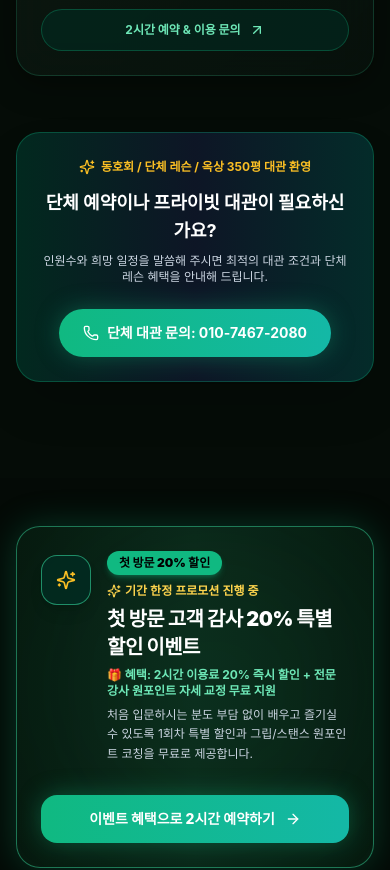
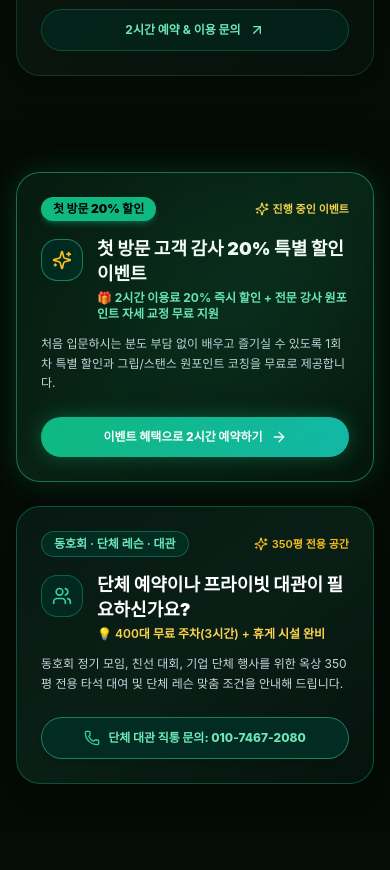
Before and after one commit to imgeon444-eng/simin-parkgolf-, a React (Vite) app: page / in a window 390 px wide. Shown: the part 5480-6350 px from the top of the page. Built offline with nearby package versions, Linux system fonts and the light colour scheme; no server answers; the database is empty; a web font is replaced by a local one.

Commit message:
design: split promo event and group rental banner into balanced 2-column dual bento grid

```diff
--- a/src/components/Facilities.tsx
+++ b/src/components/Facilities.tsx
@@ -8,7 +8,6 @@ import {
   CalendarCheck,
   Check,
   Sparkles,
-  Phone,
   ArrowUpRight
 } from 'lucide-react';
 
@@ -108,7 +107,7 @@ export const Facilities: React.FC = () => {
     : facilityList.filter(item => item.category === filter);
 
   return (
-    <section id="facilities" className="py-24 px-4 sm:px-6 lg:px-8 relative bg-[#050e08]/60">
+    <section id="facilities" className="pt-24 pb-12 px-4 sm:px-6 lg:px-8 relative bg-[#050e08]/60">
       <div className="max-w-7xl mx-auto">
         {/* 섹션 헤더 */}
         <div className="text-center max-w-3xl mx-auto mb-14">
@@ -124,7 +123,7 @@ export const Facilities: React.FC = () => {
             옥상 350평 실외 숏게임장부터 최신 스크린, 맞춤 레슨, 공식 용품샵, 대여까지 완벽하게 준비되어 있습니다.
           </p>
 
-          {/* 필터 탭 (21st.dev 알약형 탭) */}
+          {/* 필터 탭 */}
           <div className="flex flex-wrap items-center justify-center gap-2 mt-8">
             {[
               { label: '전체 보기', value: 'all' },
@@ -206,34 +205,6 @@ export const Facilities: React.FC = () => {
             );
           })}
         </div>
-
-        {/* 하단 단체 및 대관 안내 배너 */}
-        <motion.div
-          initial={{ opacity: 0, y: 20 }}
-          whileInView={{ opacity: 1, y: 0 }}
-          viewport={{ once: true }}
-          className="mt-14 p-6 sm:p-8 rounded-3xl bg-gradient-to-r from-emerald-950/90 via-slate-900/90 to-teal-950/90 border border-emerald-500/30 flex flex-col sm:flex-row items-center justify-between gap-6 shadow-2xl"
-        >
-          <div className="space-y-2 text-center sm:text-left">
-            <div className="inline-flex items-center gap-1.5 text-xs font-bold text-amber-400">
-              <Sparkles className="w-4 h-4" />
-              <span>동호회 / 단체 레슨 / 옥상 350평 대관 환영</span>
-            </div>
-            <h4 className="text-lg sm:text-xl font-bold text-white">
-              단체 예약이나 프라이빗 대관이 필요하신가요?
-            </h4>
-            <p className="text-xs sm:text-sm text-slate-300">
-              인원수와 희망 일정을 말씀해 주시면 최적의 대관 조건과 단체 레슨 혜택을 안내해 드립니다.
-            </p>
-          </div>
-          <a
-            href="tel:010-7467-2080"
-            className="shrink-0 inline-flex items-center gap-2 px-6 py-3.5 rounded-full bg-gradient-to-r from-emerald-500 to-teal-500 hover:from-emerald-400 hover:to-teal-400 text-white font-bold text-sm shadow-[0_0_25px_rgba(16,185,129,0.35)] transition-transform duration-300 hover:scale-105 active:scale-95"
-          >
-            <Phone className="w-4 h-4" />
-            <span>단체 대관 문의: 010-7467-2080</span>
-          </a>
-        </motion.div>
       </div>
     </section>
   );
--- a/src/components/PromoSection.tsx
+++ b/src/components/PromoSection.tsx
@@ -4,12 +4,13 @@ import {
   Gift,
   Sparkles,
   ArrowRight,
-  CheckCircle2,
   Leaf,
   Users,
   Award,
   Heart,
-  CalendarCheck
+  CalendarCheck,
+  Phone,
+  Building2
 } from 'lucide-react';
 import { PROMO_PRESETS, subscribePromoConfig } from '../lib/firebase';
 import { EventPromoConfig } from '../types';
@@ -42,89 +43,145 @@ export const PromoSection: React.FC = () => {
 
   return (
     <section id="events" className="py-12 px-4 sm:px-6 lg:px-8 relative bg-[#040a06]">
-      <div className="max-w-6xl mx-auto">
+      <div className="max-w-7xl mx-auto">
+        {/* ✨ 좌우 2분할 듀얼 벤토 그리드 레이아웃 */}
+        <div className="grid grid-cols-1 lg:grid-cols-2 gap-6 items-stretch">
+
+          {/* 🎁 [좌측 50%] 실시간 특별 이벤트 & 프로모션 카드 */}
+          <div className="flex">
             <AnimatePresence mode="wait">
               {promoConfig.isActive ? (
-            /* 🎁 1. 이벤트 ON 상태: 21st.dev 스타일 반짝이는 럭셔리 이벤트 카드 */
+                /* 이벤트 ON 상태 */
                 <motion.div
                   key="promo-active"
-              initial={{ opacity: 0, y: 15 }}
-              animate={{ opacity: 1, y: 0 }}
-              exit={{ opacity: 0, y: -15 }}
-              transition={{ duration: 0.4 }}
-              className="p-6 sm:p-8 rounded-3xl bg-gradient-to-r from-[#07180e] via-[#0b2416] to-[#07180e] border border-emerald-400/50 shadow-[0_0_35px_rgba(16,185,129,0.25)] relative overflow-hidden group"
+                  initial={{ opacity: 0, scale: 0.98 }}
+                  animate={{ opacity: 1, scale: 1 }}
+                  exit={{ opacity: 0, scale: 0.98 }}
+                  className="w-full p-6 sm:p-7 rounded-3xl bg-gradient-to-br from-[#071b10] via-[#092214] to-[#06140c] border border-emerald-400/45 shadow-[0_0_30px_rgba(16,185,129,0.2)] flex flex-col justify-between relative overflow-hidden group"
                 >
-              {/* 은은한 배경 오로라 */}
-              <div className="absolute top-0 right-0 w-80 h-80 bg-emerald-500/10 rounded-full blur-[100px] pointer-events-none" />
+                  <div className="absolute top-0 right-0 w-64 h-64 bg-emerald-500/10 rounded-full blur-[80px] pointer-events-none" />
 
-              <div className="flex flex-col lg:flex-row items-start lg:items-center justify-between gap-6 relative z-10">
-                <div className="flex items-start gap-4 flex-1">
-                  <div className="p-3.5 rounded-2xl bg-emerald-950/80 border border-emerald-400/60 shadow-lg shrink-0 mt-1 text-emerald-400 group-hover:scale-105 transition-transform">
-                    {getPresetIcon(activePreset.icon)}
-                  </div>
-
-                  <div className="space-y-1.5 flex-1">
-                    <div className="flex items-center gap-2 flex-wrap">
+                  <div>
+                    {/* 상단 뱃지 */}
+                    <div className="flex items-center justify-between gap-2 mb-4">
                       <span className="px-3 py-1 rounded-full bg-emerald-500 text-black text-xs font-black shadow-md shadow-emerald-500/30">
                         {activePreset.discountBadge}
                       </span>
-                      <span className="text-xs text-amber-300 font-semibold flex items-center gap-1">
+                      <span className="text-[11px] text-amber-300 font-semibold flex items-center gap-1">
                         <Sparkles className="w-3.5 h-3.5" />
-                        <span>기간 한정 프로모션 진행 중</span>
+                        <span>진행 중인 이벤트</span>
                       </span>
                     </div>
 
-                    <h3 className="text-xl sm:text-2xl font-black text-white tracking-tight">
+                    <div className="flex items-start gap-3.5 mb-3">
+                      <div className="p-2.5 rounded-2xl bg-emerald-950/80 border border-emerald-400/50 text-emerald-400 shrink-0 mt-0.5">
+                        {getPresetIcon(activePreset.icon)}
+                      </div>
+                      <div>
+                        <h3 className="text-lg sm:text-xl font-black text-white leading-snug">
                           {activePreset.title}
                         </h3>
-                    <p className="text-xs sm:text-sm text-emerald-300 font-bold">
-                      🎁 혜택: {activePreset.benefit}
-                    </p>
-                    <p className="text-xs sm:text-sm text-slate-300 leading-relaxed max-w-2xl">
-                      {activePreset.description}
+                        <p className="text-xs text-emerald-300 font-bold mt-1">
+                          🎁 {activePreset.benefit}
                         </p>
                       </div>
                     </div>
 
-                {/* 2시간 예약 바로가기 CTA 버튼 */}
-                <div className="shrink-0 w-full lg:w-auto pt-2 lg:pt-0">
+                    <p className="text-xs text-slate-300 leading-relaxed mb-6">
+                      {activePreset.description}
+                    </p>
+                  </div>
+
+                  {/* 예약 바로가기 버튼 */}
                   <a
                     href="#reservation"
-                    className="w-full lg:w-auto inline-flex items-center justify-center gap-2.5 px-6 py-3.5 rounded-2xl bg-gradient-to-r from-emerald-500 to-teal-500 hover:from-emerald-400 hover:to-teal-400 text-white font-extrabold text-sm shadow-[0_0_25px_rgba(16,185,129,0.35)] transition-all hover:scale-105 active:scale-95"
+                    className="w-full inline-flex items-center justify-center gap-2 py-3 rounded-full bg-gradient-to-r from-emerald-500 to-teal-500 hover:from-emerald-400 hover:to-teal-400 text-white font-extrabold text-xs sm:text-sm shadow-[0_0_20px_rgba(16,185,129,0.35)] transition-transform hover:scale-[1.02] active:scale-98"
                   >
                     <span>이벤트 혜택으로 2시간 예약하기</span>
                     <ArrowRight className="w-4 h-4" />
                   </a>
-                </div>
-              </div>
                 </motion.div>
               ) : (
-            /* 🌿 2. 이벤트 OFF 상태: 깔끔한 상시 운영 안내 미니 카드 */
+                /* 이벤트 OFF 상태 */
                 <motion.div
                   key="promo-inactive"
                   initial={{ opacity: 0 }}
                   animate={{ opacity: 1 }}
                   exit={{ opacity: 0 }}
-              transition={{ duration: 0.3 }}
-              className="p-4 sm:p-5 rounded-2xl bg-[#06100a] border border-slate-800/80 flex flex-col sm:flex-row items-center justify-between gap-3 text-center sm:text-left"
+                  className="w-full p-6 sm:p-7 rounded-3xl bg-[#06120a] border border-slate-800/80 flex flex-col justify-between"
                 >
-              <div className="flex items-center gap-2.5 text-xs sm:text-sm text-slate-400">
-                <CalendarCheck className="w-4 h-4 text-emerald-500 shrink-0" />
-                <span>
-                  현재 별도의 시즌 프로모션이 없습니다. <strong className="text-slate-200">실내·실외 2시간 예약제는 상시 정상 운영</strong> 중입니다.
-                </span>
+                  <div>
+                    <div className="inline-flex items-center gap-1.5 px-3 py-1 rounded-full bg-slate-900 border border-slate-800 text-[11px] text-slate-400 font-bold mb-4">
+                      <CalendarCheck className="w-3.5 h-3.5 text-emerald-400" />
+                      <span>상시 예약 운영 중</span>
                     </div>
+                    <h3 className="text-lg sm:text-xl font-black text-white mb-2">
+                      쾌적한 2시간 단위 실시간 예약
+                    </h3>
+                    <p className="text-xs text-slate-400 leading-relaxed mb-6">
+                      현재 별도의 시즌 프로모션이 없습니다. 실내 스크린과 350평 옥상 숏게임장은 상시 쾌적하게 이용하실 수 있습니다.
+                    </p>
+                  </div>
+
                   <a
                     href="#reservation"
-                className="text-xs text-emerald-400 hover:text-emerald-300 font-bold inline-flex items-center gap-1 shrink-0"
+                    className="w-full inline-flex items-center justify-center gap-2 py-3 rounded-full bg-slate-800 hover:bg-slate-700 text-slate-200 text-xs sm:text-sm font-bold border border-slate-700 transition-colors"
                   >
-                <span>2시간 타석 예약하기</span>
-                <ArrowRight className="w-3.5 h-3.5" />
+                    <span>실내·실외 2시간 예약하기</span>
+                    <ArrowRight className="w-4 h-4" />
                   </a>
                 </motion.div>
               )}
             </AnimatePresence>
           </div>
+
+          {/* 👥 [우측 50%] 동호회 단체 레슨 & 옥상 350평 대관 안내 카드 */}
+          <div className="flex">
+            <div className="w-full p-6 sm:p-7 rounded-3xl bg-gradient-to-br from-[#081812] via-[#091f16] to-[#06120d] border border-emerald-500/35 shadow-xl flex flex-col justify-between group">
+              <div>
+                {/* 상단 뱃지 */}
+                <div className="flex items-center justify-between gap-2 mb-4">
+                  <span className="px-3 py-1 rounded-full bg-emerald-950 border border-emerald-500/40 text-emerald-300 text-xs font-bold">
+                    동호회 · 단체 레슨 · 대관
+                  </span>
+                  <span className="text-[11px] text-amber-400 font-semibold flex items-center gap-1">
+                    <Sparkles className="w-3.5 h-3.5" />
+                    <span>350평 전용 공간</span>
+                  </span>
+                </div>
+
+                <div className="flex items-start gap-3.5 mb-3">
+                  <div className="p-2.5 rounded-2xl bg-emerald-950/80 border border-emerald-500/40 text-emerald-400 shrink-0 mt-0.5">
+                    <Users className="w-5 h-5" />
+                  </div>
+                  <div>
+                    <h3 className="text-lg sm:text-xl font-black text-white leading-snug">
+                      단체 예약이나 프라이빗 대관이 필요하신가요?
+                    </h3>
+                    <p className="text-xs text-amber-300 font-semibold mt-1">
+                      💡 400대 무료 주차(3시간) + 휴게 시설 완비
+                    </p>
+                  </div>
+                </div>
+
+                <p className="text-xs text-slate-300 leading-relaxed mb-6">
+                  동호회 정기 모임, 친선 대회, 기업 단체 행사를 위한 옥상 350평 전용 타석 대여 및 단체 레슨 맞춤 조건을 안내해 드립니다.
+                </p>
+              </div>
+
+              {/* 직통 전화 버튼 */}
+              <a
+                href="tel:010-7467-2080"
+                className="w-full inline-flex items-center justify-center gap-2 py-3 rounded-full bg-emerald-950 hover:bg-emerald-900/90 border border-emerald-400/50 text-emerald-300 hover:text-white font-extrabold text-xs sm:text-sm shadow-md transition-transform hover:scale-[1.02] active:scale-98"
+              >
+                <Phone className="w-4 h-4 text-emerald-400" />
+                <span>단체 대관 직통 문의: 010-7467-2080</span>
+              </a>
+            </div>
+          </div>
+
+        </div>
+      </div>
     </section>
   );
 };
```
Lines whose indentation alone changed are shown as unchanged.
